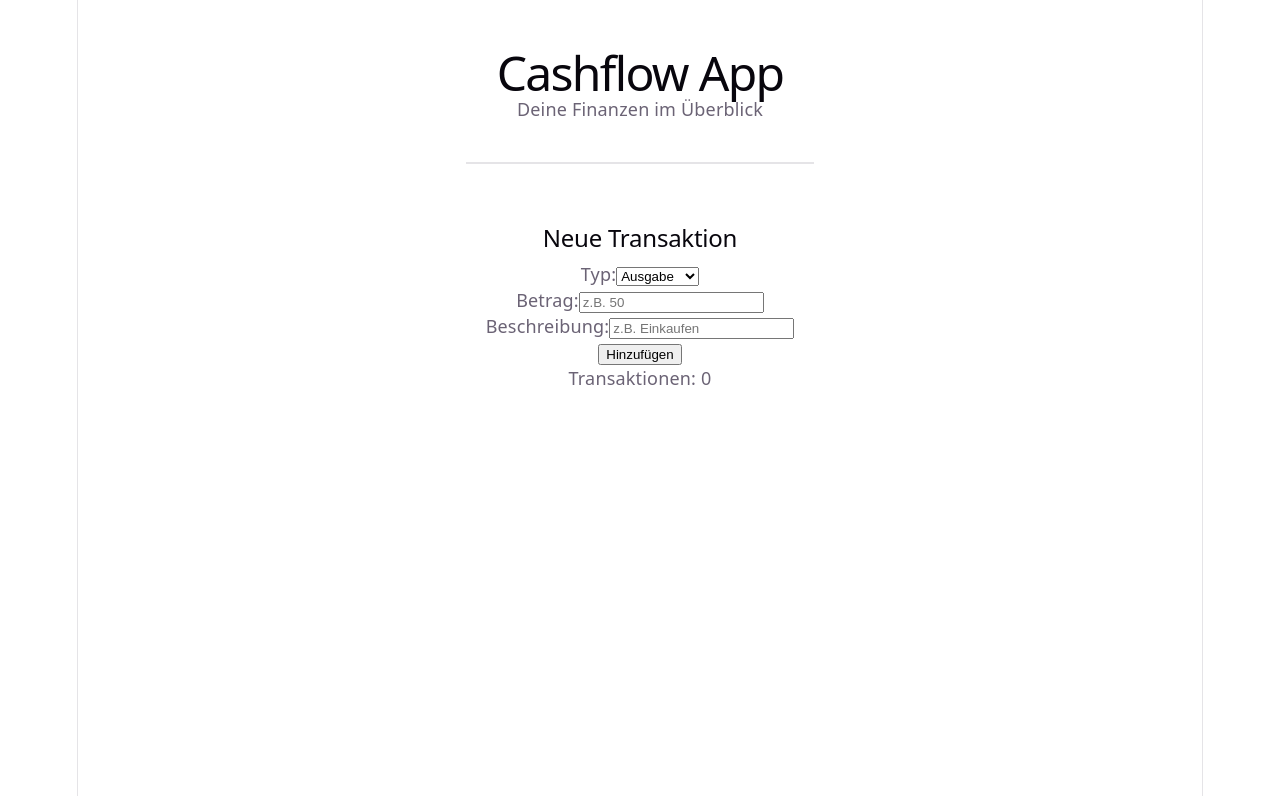
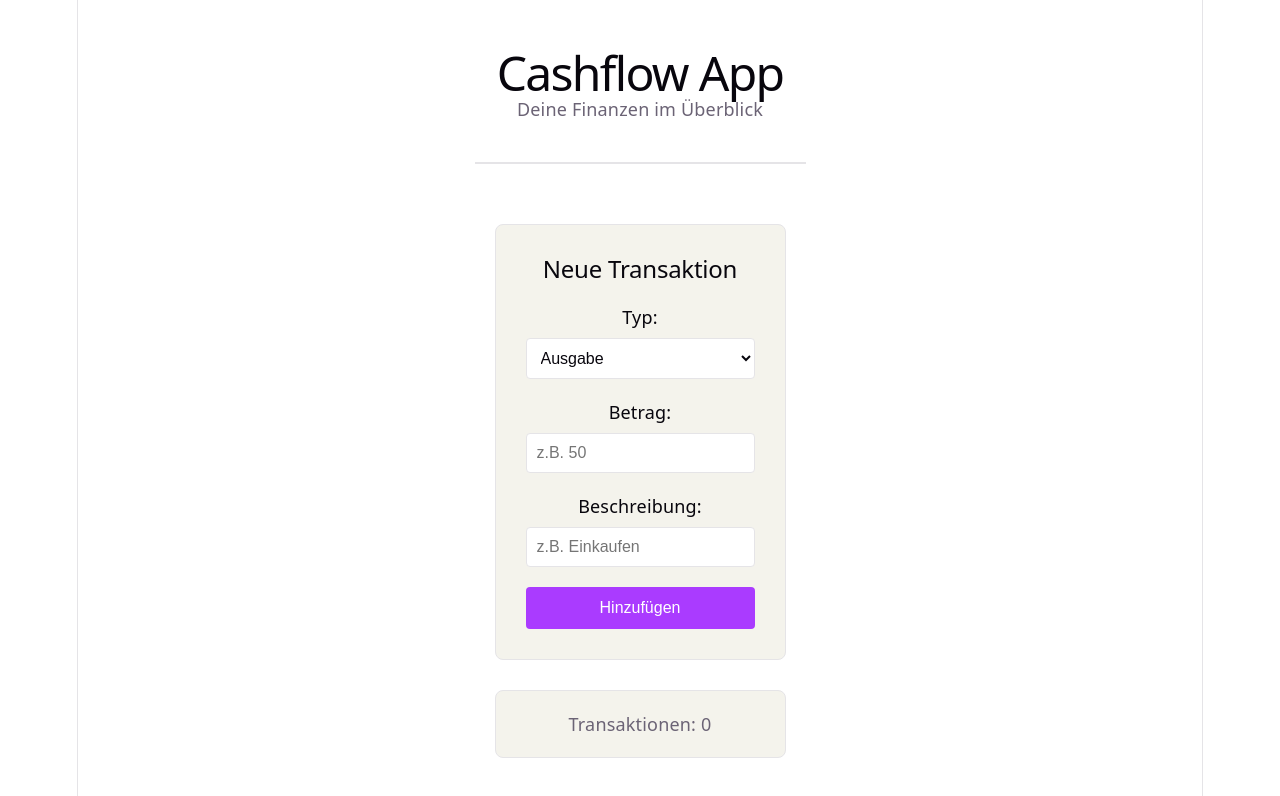
Before and after one commit to LostSpaceNG/cashflow-app, a React (Vite) app: page / in a window 1280 px wide. Shown: the top 796 px of the page. Built offline with nearby package versions, Linux system fonts and the light colour scheme.

Commit message:
style: added CSS for transaction form

```diff
--- a/src/App.css
+++ b/src/App.css
@@ -32,3 +32,67 @@
   flex: 1;
   padding: 20px;
 }
+
+/* Transaction Form */
+.transaction-form {
+  background: var(--code-bg);
+  padding: 30px;
+  border-radius: 8px;
+  margin-bottom: 30px;
+  border: 1px solid var(--border);
+}
+
+.transaction-form h2 {
+  margin-top: 0;
+  margin-bottom: 20px;
+  font-size: 24px;
+}
+
+.form-group {
+  margin-bottom: 20px;
+}
+
+.form-group label {
+  display: block;
+  margin-bottom: 8px;
+  font-weight: 500;
+  color: var(--text-h);
+}
+
+.form-group input,
+.form-group select {
+  width: 100%;
+  padding: 10px;
+  font-size: 16px;
+  border: 1px solid var(--border);
+  border-radius: 4px;
+  background: var(--bg);
+  color: var(--text-h);
+  box-sizing: border-box;
+}
+
+.transaction-form button {
+  width: 100%;
+  padding: 12px;
+  font-size: 16px;
+  font-weight: 500;
+  background: var(--accent);
+  color: white;
+  border: none;
+  border-radius: 4px;
+  cursor: pointer;
+  transition: opacity 0.2s;
+}
+
+.transaction-form button:hover {
+  opacity: 0.9;
+}
+
+/* Transaction Preview */
+.transactions-preview {
+  padding: 20px;
+  background: var(--code-bg);
+  border-radius: 8px;
+  border: 1px solid var(--border);
+  text-align: center;
+}
```
